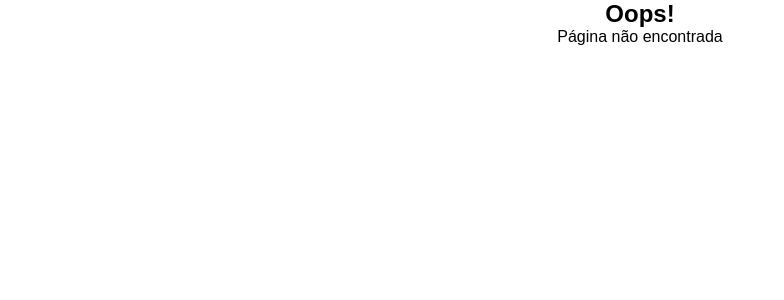
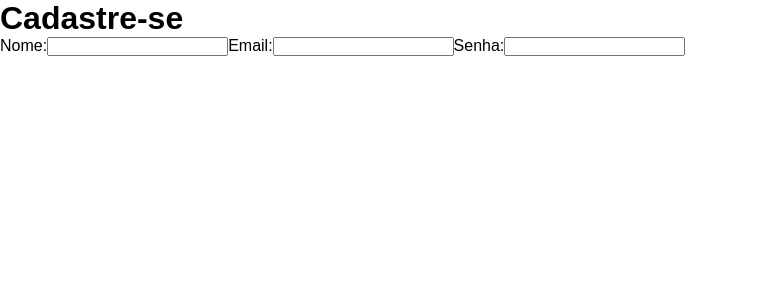
Before and after one commit to Gabriel-Sales-Mendonca/controlaestoque, a React (Create React App) app: page /register in a window 1280 px wide. Shown: the top 300 px of the page, without its empty margins (0-784 px from the left). Built offline with nearby package versions, Linux system fonts and the light colour scheme.

Commit message:
Comecei a criar a página de cadastro

```diff
--- /dev/null
+++ b/src/pages/Register/index.js
@@ -0,0 +1,19 @@
+export default function Register() {
+    return (
+        <>
+            <h1>Cadastre-se</h1>
+            <div>
+                <form>
+                    <label for="name">Nome:</label>
+                    <input type="text" id="name" name="name"/>
+
+                    <label for="email">Email:</label>
+                    <input type="text" id="email" name="email"/>
+
+                    <label for="password">Senha:</label>
+                    <input type="text" id="password" name="password"/>
+                </form>
+            </div>
+        </>
+    )
+}
--- a/src/routes/index.js
+++ b/src/routes/index.js
@@ -3,6 +3,7 @@ import { createBrowserRouter } from 'react-router-dom'
 import Header from '../components/Header'
 import Menu from '../components/Menu'
 import Error from '../pages/Error'
+import Register from '../pages/Register'
 import Login from '../pages/Login'
 import Products from '../pages/Products'
 import Categories from '../pages/Categories'
@@ -27,10 +28,13 @@ const router = createBrowserRouter([
             }
         ]
     },
-
     {
         path: 'login',
         element: <Login />
+    },
+    {
+        path: 'register',
+        element: <Register />
     }
 ])
 
```
Also changed, not shown: src/pages/Register/styled.js (added).
